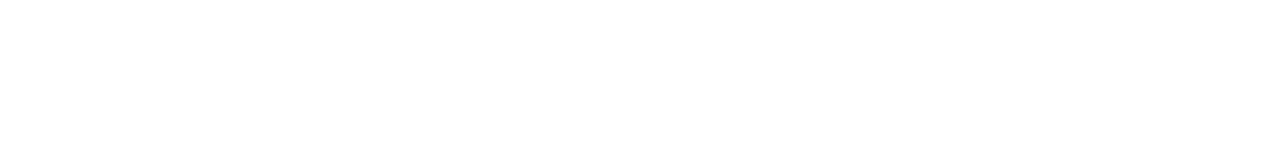
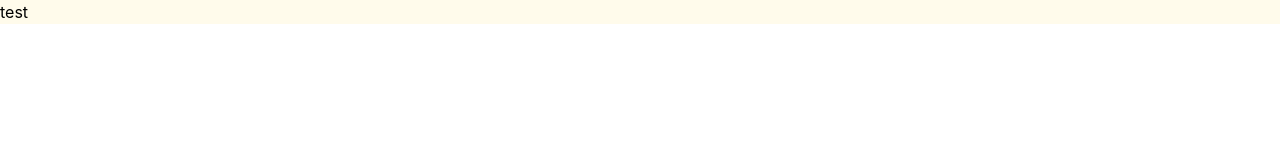
Before and after one commit to TahaSoumbate/travelgo, a website: page index.html in a window 1280 px wide. Drawn offline with Linux system fonts and the light colour scheme.

Commit message:
taha test

```diff
--- a/index.html
+++ b/index.html
@@ -7,6 +7,6 @@
     <title>Document</title>
 </head>
 <body>
-    <h1></h1>
+    <h1 class="bg-amber-50"> test</h1>
 </body>
 </html>
```
Also changed, not shown: public/css/output.css.
